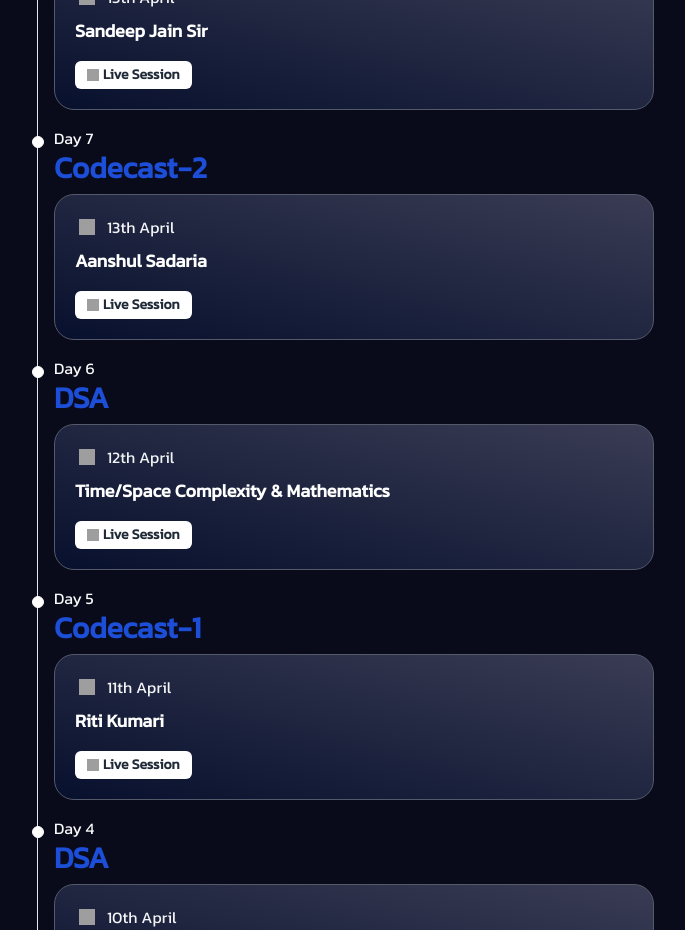
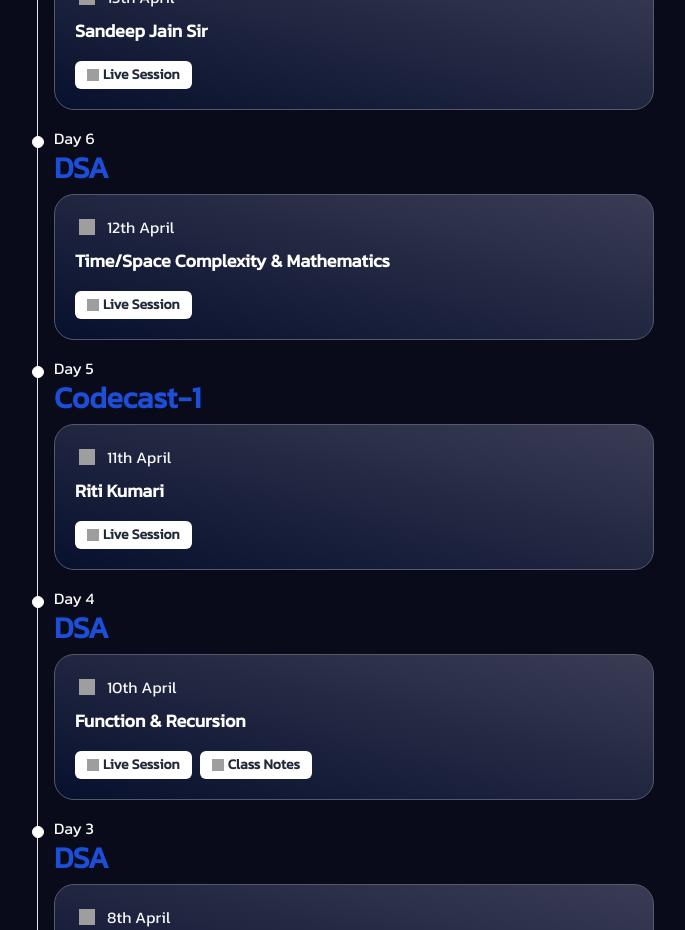
Before and after one commit to suraj-xd/bootcamp-landing-page, a Next.js app: page /learnings in a window 1280 px wide. Shown: the part 1020-1950 px from the top of the page, without its empty margins (3-688 px from the left). Built offline with nearby package versions, Linux system fonts and the light colour scheme; grey boxes are pictures that could not be loaded.

Commit message:
Update index.js

```diff
--- a/pages/learnings/index.js
+++ b/pages/learnings/index.js
@@ -56,8 +56,7 @@ export default function TimeLine() {
                 <ol class="relative border-l border-gray-200 dark:border-gray-700">
                  <List day={"Day 7"} date={"13th April"} topic="DSA" session="Hashing" live="https://www.youtube.com/live/kkbO01x4u1g?feature=share"/>
                   <List day={"Day 7"} date={"13th April"} topic="Tech Talk" session="Sandeep Jain Sir" live="https://www.youtube.com/live/UgCIQcFEYEc?feature=share"/>
-                 <List day={"Day 7"} date={"13th April"} topic="Codecast-2" session="Aanshul Sadaria" live="https://www.youtube.com/live/HV5fILQXSbE?feature=share"/>
-                  <List day={"Day 6"} date={"12th April"} topic="DSA" session="Time/Space Complexity & Mathematics" live="https://www.youtube.com/live/uDkse0TcxxQ?feature=share"/>
+                   <List day={"Day 6"} date={"12th April"} topic="DSA" session="Time/Space Complexity & Mathematics" live="https://www.youtube.com/live/uDkse0TcxxQ?feature=share"/>
                  <List day={"Day 5"} date={"11th April"} topic="Codecast-1" session="Riti Kumari" live="https://www.youtube.com/live/ivdNj0THpNw?feature=share"/>
                    <List day={"Day 4"} date={"10th April"} topic="DSA" session="Function & Recursion" live="https://youtube.com/live/8TVLA6rntBY" title1="Class Notes" title1Link="https://docs.google.com/document/d/1mlX9H2047UxWx6SpgE4r6QYENJK3IStSQnjOXd7ziHo/edit?usp=sharing"/>
                   <List day={"Day 3"} date={"8th April"} topic="DSA" session="Strings" live="https://youtube.com/live/KOLlqVcakQk" title1="Strings" title1Link="https://drive.google.com/file/d/1iftmxh2NIywJgtbVaz9D4iDY1yawMCZ6/view?usp=sharing" title2="Class Notes" title2Link="https://docs.google.com/document/d/1sGas3D2YTzL0qXIRiG8Mkw4JAUBv3SxTKFJ6mXBed1M/edit" />
```
